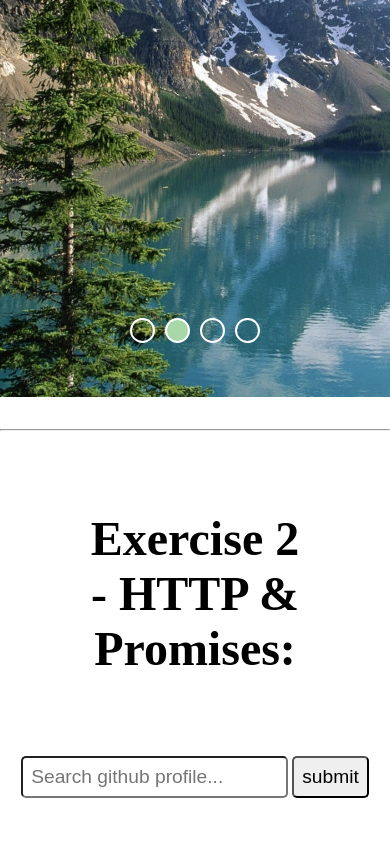
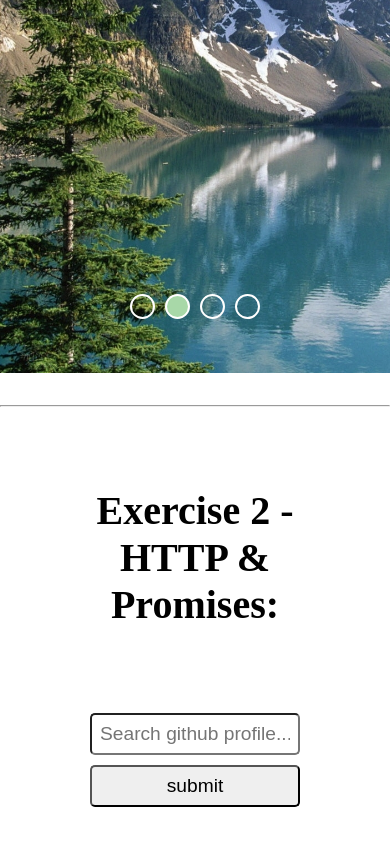
Before and after one commit to EzequiasCalvo/whisbi-challenge, a website: page index.html in a window 390 px wide. Shown: the part 528-1372 px from the top of the page. Drawn offline with Linux system fonts and the light colour scheme.

Commit message:
small corrections mobile

```diff
--- a/index.css
+++ b/index.css
@@ -74,7 +74,6 @@ hr {
 }
 
 #repos {
-  /* background-color: #f9f9f9; */
   display: flex;
   flex-wrap: wrap;
   width: 80%;
@@ -123,3 +122,23 @@ input {
   border-radius: 5px;
   font-size: 1.2rem;
 }
+
+@media (max-width: 780px) {
+  #form {
+    display: flex;
+    flex-direction: column;
+    width: 220px;
+  }
+}
+
+@media (max-width: 780px) {
+  input {
+    margin: 5px;
+  }
+}
+
+@media (max-width: 780px) {
+  .title {
+    font-size: 2.5rem;
+  }
+}
```
